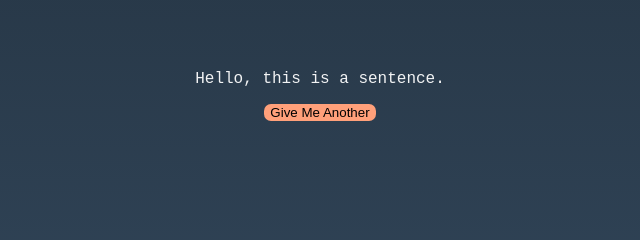
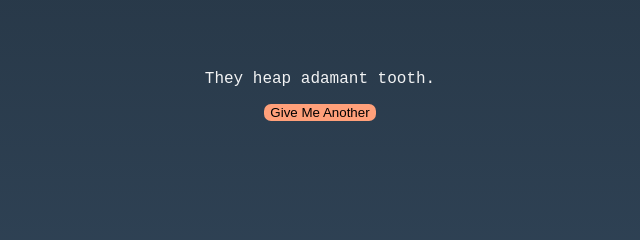
Before and after one commit to gotylergo/sentence-generator, a plain HTML site: page index.html in a window 1280 px wide. Both pictures are taken after a click on the button "Give Me Another". Shown: the part 320-560 px from the top of the page, 320-960 px from the left. Drawn offline with Linux system fonts and the light colour scheme.

Commit message:
Generate sentence and write to html.

```diff
--- a/index.html
+++ b/index.html
@@ -11,7 +11,7 @@
 
 <body>
   <div class="container">
-    <p class="sentence">Hello, this is a sentence.</p>
+    <p id="sentence">Hello, this is a sentence.</p>
     <button id="btn-new-sentence">Give Me Another</button>
   </div>
   <script src="js/script.js" async defer></script>
--- a/js/script.js
+++ b/js/script.js
@@ -140,7 +140,7 @@ const pronouns = [
   'that',
 ]
 
-const adjective = [
+const adjectives = [
   'mellow',
   'damaged',
   'crowded',
@@ -192,13 +192,24 @@ const adjective = [
   'magenta',
 ]
 
+function getRandom(arr) {
+  return arr[Math.floor(Math.random() * Math.floor(arr.length))];
+}
+
 function createSentence() {
-  let pronoun;
-  let verb;
-  let adjective;
-  let noun;
+
+  let pronoun = getRandom(pronouns);
+  let verb = getRandom(verbs);
+  let adjective = getRandom(adjectives);
+  let noun = getRandom(nouns);
 
   let sentence = `${pronoun} ${verb} ${adjective} ${noun}.`;
 
+  sentence = sentence[0].toUpperCase() + sentence.substring(1);
+
   return sentence;
 }
+
+document.getElementById('btn-new-sentence').onclick = function () {
+  document.getElementById('sentence').innerHTML = createSentence();
+};
```
